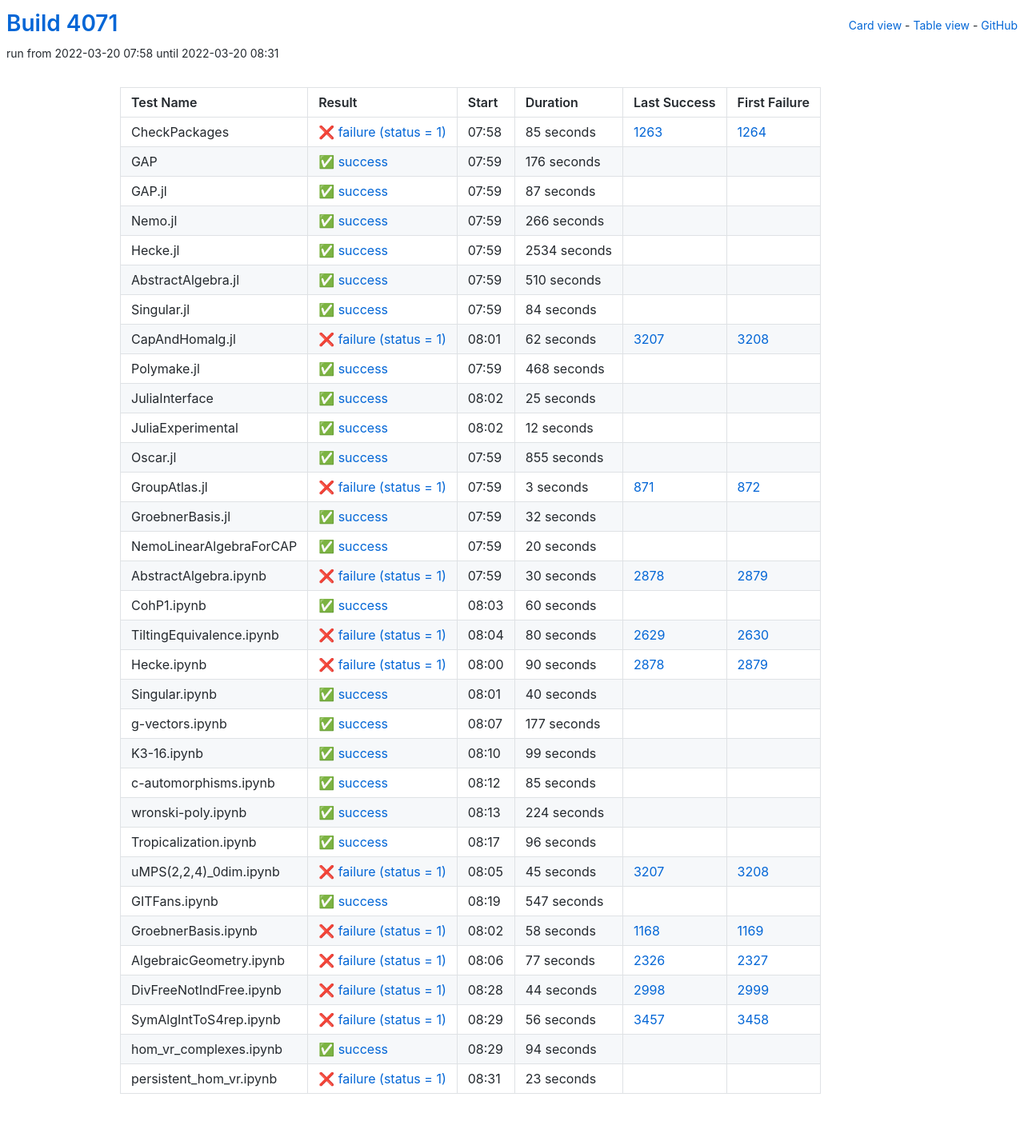
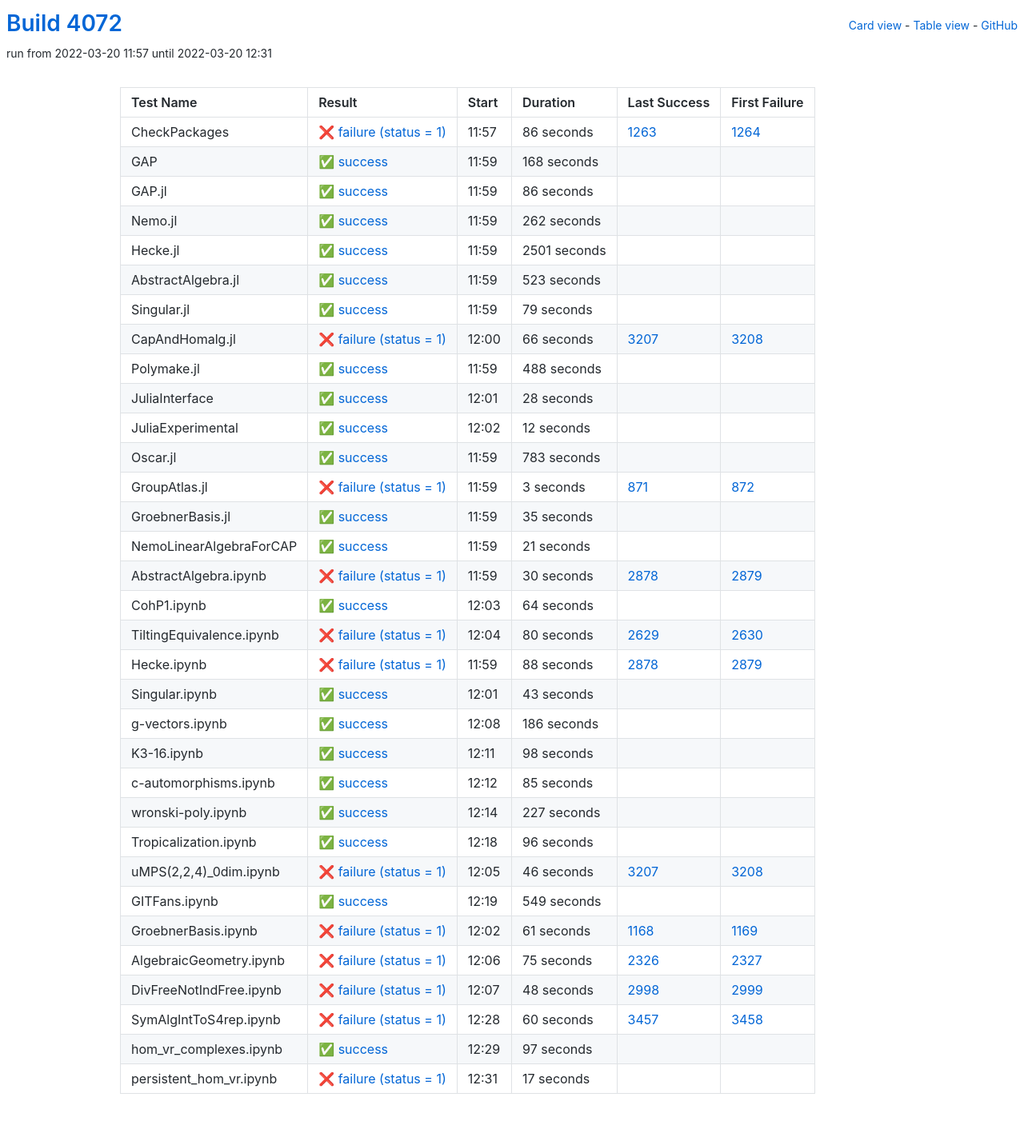
Before and after one commit to oscar-system/oscar-ci-status-stable, a Jekyll site: the page built from table.html, in a window 1280 px wide. Shown: the whole page at 80% size. Built offline with Jekyll 4.4.1, drawn with Linux system fonts in a browser that asks for light colours.

Commit message:
Build #4072

```diff
--- a/_data/ci.yml
+++ b/_data/ci.yml
@@ -1,6 +1,6 @@
 ---
-build: 4071
-build_url: https://oscarci.mathematik.uni-kl.de/job/oscar-stable/4071/
+build: 4072
+build_url: https://oscarci.mathematik.uni-kl.de/job/oscar-stable/4072/
 job: oscar-stable
 organization: oscar-system
 repo: oscar-ci-status-stable
@@ -8,128 +8,128 @@ repourl: https://github.com/oscar-system/oscar-ci-status-stable
 tests:
 - name: CheckPackages
   id: checkpackages
-  log: https://oscarci.mathematik.uni-kl.de/job/oscar-stable/4071/artifact/logs/build-4071/CheckPackages.log
-  start: 2022-03-20 07:58
+  log: https://oscarci.mathematik.uni-kl.de/job/oscar-stable/4072/artifact/logs/build-4072/CheckPackages.log
+  start: 2022-03-20 11:57
   success: false
   exitcode: 1
   status: failure
-  duration: 85
+  duration: 86
   last_success: 1263
   last_success_url: https://oscarci.mathematik.uni-kl.de/job/oscar-stable/1263/
   first_failure: 1264
   first_failure_url: https://oscarci.mathematik.uni-kl.de/job/oscar-stable/1264/
 - name: GAP
   id: gap
-  log: https://oscarci.mathematik.uni-kl.de/job/oscar-stable/4071/artifact/logs/build-4071/GAP.log
-  start: 2022-03-20 07:59
+  log: https://oscarci.mathematik.uni-kl.de/job/oscar-stable/4072/artifact/logs/build-4072/GAP.log
+  start: 2022-03-20 11:59
   success: true
   exitcode: 0
   status: success
-  duration: 176
+  duration: 168
   last_success: false
   last_success_url:
   first_failure: false
   first_failure_url:
 - name: GAP.jl
   id: gap-jl
-  log: https://oscarci.mathematik.uni-kl.de/job/oscar-stable/4071/artifact/logs/build-4071/GAP.jl.log
-  start: 2022-03-20 07:59
+  log: https://oscarci.mathematik.uni-kl.de/job/oscar-stable/4072/artifact/logs/build-4072/GAP.jl.log
+  start: 2022-03-20 11:59
   success: true
   exitcode: 0
   status: success
-  duration: 87
+  duration: 86
   last_success: false
   last_success_url:
   first_failure: false
   first_failure_url:
 - name: Nemo.jl
   id: nemo-jl
-  log: https://oscarci.mathematik.uni-kl.de/job/oscar-stable/4071/artifact/logs/build-4071/Nemo.jl.log
-  start: 2022-03-20 07:59
+  log: https://oscarci.mathematik.uni-kl.de/job/oscar-stable/4072/artifact/logs/build-4072/Nemo.jl.log
+  start: 2022-03-20 11:59
   success: true
   exitcode: 0
   status: success
-  duration: 266
+  duration: 262
   last_success: false
   last_success_url:
   first_failure: false
   first_failure_url:
 - name: Hecke.jl
   id: hecke-jl
-  log: https://oscarci.mathematik.uni-kl.de/job/oscar-stable/4071/artifact/logs/build-4071/Hecke.jl.log
-  start: 2022-03-20 07:59
+  log: https://oscarci.mathematik.uni-kl.de/job/oscar-stable/4072/artifact/logs/build-4072/Hecke.jl.log
+  start: 2022-03-20 11:59
   success: true
   exitcode: 0
   status: success
-  duration: 2534
+  duration: 2501
   last_success: false
   last_success_url:
   first_failure: false
   first_failure_url:
 - name: AbstractAlgebra.jl
   id: abstractalgebra-jl
-  log: https://oscarci.mathematik.uni-kl.de/job/oscar-stable/4071/artifact/logs/build-4071/AbstractAlgebra.jl.log
-  start: 2022-03-20 07:59
+  log: https://oscarci.mathematik.uni-kl.de/job/oscar-stable/4072/artifact/logs/build-4072/AbstractAlgebra.jl.log
+  start: 2022-03-20 11:59
   success: true
   exitcode: 0
   status: success
-  duration: 510
+  duration: 523
   last_success: false
   last_success_url:
   first_failure: false
   first_failure_url:
 - name: Singular.jl
   id: singular-jl
-  log: https://oscarci.mathematik.uni-kl.de/job/oscar-stable/4071/artifact/logs/build-4071/Singular.jl.log
-  start: 2022-03-20 07:59
+  log: https://oscarci.mathematik.uni-kl.de/job/oscar-stable/4072/artifact/logs/build-4072/Singular.jl.log
+  start: 2022-03-20 11:59
   success: true
   exitcode: 0
   status: success
-  duration: 84
+  duration: 79
   last_success: false
   last_success_url:
   first_failure: false
   first_failure_url:
 - name: CapAndHomalg.jl
   id: capandhomalg-jl
-  log: https://oscarci.mathematik.uni-kl.de/job/oscar-stable/4071/artifact/logs/build-4071/CapAndHomalg.jl.log
-  start: 2022-03-20 08:01
+  log: https://oscarci.mathematik.uni-kl.de/job/oscar-stable/4072/artifact/logs/build-4072/CapAndHomalg.jl.log
+  start: 2022-03-20 12:00
   success: false
   exitcode: 1
   status: failure
-  duration: 62
+  duration: 66
   last_success: 3207
   last_success_url: https://oscarci.mathematik.uni-kl.de/job/oscar-stable/3207/
   first_failure: 3208
   first_failure_url: https://oscarci.mathematik.uni-kl.de/job/oscar-stable/3208/
 - name: Polymake.jl
   id: polymake-jl
-  log: https://oscarci.mathematik.uni-kl.de/job/oscar-stable/4071/artifact/logs/build-4071/Polymake.jl.log
-  start: 2022-03-20 07:59
+  log: https://oscarci.mathematik.uni-kl.de/job/oscar-stable/4072/artifact/logs/build-4072/Polymake.jl.log
+  start: 2022-03-20 11:59
   success: true
   exitcode: 0
   status: success
-  duration: 468
+  duration: 488
   last_success: false
   last_success_url:
   first_failure: false
   first_failure_url:
 - name: JuliaInterface
   id: juliainterface
-  log: https://oscarci.mathematik.uni-kl.de/job/oscar-stable/4071/artifact/logs/build-4071/JuliaInterface.log
-  start: 2022-03-20 08:02
+  log: https://oscarci.mathematik.uni-kl.de/job/oscar-stable/4072/artifact/logs/build-4072/JuliaInterface.log
+  start: 2022-03-20 12:01
   success: true
   exitcode: 0
   status: success
-  duration: 25
+  duration: 28
   last_success: false
   last_success_url:
   first_failure: false
   first_failure_url:
 - name: JuliaExperimental
   id: juliaexperimental
-  log: https://oscarci.mathematik.uni-kl.de/job/oscar-stable/4071/artifact/logs/build-4071/JuliaExperimental.log
-  start: 2022-03-20 08:02
+  log: https://oscarci.mathematik.uni-kl.de/job/oscar-stable/4072/artifact/logs/build-4072/JuliaExperimental.log
+  start: 2022-03-20 12:02
   success: true
   exitcode: 0
   status: success
@@ -140,20 +140,20 @@ tests:
   first_failure_url:
 - name: Oscar.jl
   id: oscar-jl
-  log: https://oscarci.mathematik.uni-kl.de/job/oscar-stable/4071/artifact/logs/build-4071/Oscar.jl.log
-  start: 2022-03-20 07:59
+  log: https://oscarci.mathematik.uni-kl.de/job/oscar-stable/4072/artifact/logs/build-4072/Oscar.jl.log
+  start: 2022-03-20 11:59
   success: true
   exitcode: 0
   status: success
-  duration: 855
+  duration: 783
   last_success: false
   last_success_url:
   first_failure: false
   first_failure_url:
 - name: GroupAtlas.jl
   id: groupatlas-jl
-  log: https://oscarci.mathematik.uni-kl.de/job/oscar-stable/4071/artifact/logs/build-4071/GroupAtlas.jl.log
-  start: 2022-03-20 07:59
+  log: https://oscarci.mathematik.uni-kl.de/job/oscar-stable/4072/artifact/logs/build-4072/GroupAtlas.jl.log
+  start: 2022-03-20 11:59
   success: false
   exitcode: 1
   status: failure
@@ -164,32 +164,32 @@ tests:
   first_failure_url: https://oscarci.mathematik.uni-kl.de/job/oscar-stable/872/
 - name: GroebnerBasis.jl
   id: groebnerbasis-jl
-  log: https://oscarci.mathematik.uni-kl.de/job/oscar-stable/4071/artifact/logs/build-4071/GroebnerBasis.jl.log
-  start: 2022-03-20 07:59
+  log: https://oscarci.mathematik.uni-kl.de/job/oscar-stable/4072/artifact/logs/build-4072/GroebnerBasis.jl.log
+  start: 2022-03-20 11:59
   success: true
   exitcode: 0
   status: success
-  duration: 32
+  duration: 35
   last_success: false
   last_success_url:
   first_failure: false
   first_failure_url:
 - name: NemoLinearAlgebraForCAP
   id: nemolinearalgebraforcap
-  log: https://oscarci.mathematik.uni-kl.de/job/oscar-stable/4071/artifact/logs/build-4071/NemoLinearAlgebraForCAP.log
-  start: 2022-03-20 07:59
+  log: https://oscarci.mathematik.uni-kl.de/job/oscar-stable/4072/artifact/logs/build-4072/NemoLinearAlgebraForCAP.log
+  start: 2022-03-20 11:59
   success: true
   exitcode: 0
   status: success
-  duration: 20
+  duration: 21
   last_success: false
   last_success_url:
   first_failure: false
   first_failure_url:
 - name: AbstractAlgebra.ipynb
   id: abstractalgebra-ipynb
-  log: https://oscarci.mathematik.uni-kl.de/job/oscar-stable/4071/artifact/logs/build-4071/AbstractAlgebra.ipynb.log
-  start: 2022-03-20 07:59
+  log: https://oscarci.mathematik.uni-kl.de/job/oscar-stable/4072/artifact/logs/build-4072/AbstractAlgebra.ipynb.log
+  start: 2022-03-20 11:59
   success: false
   exitcode: 1
   status: failure
@@ -200,20 +200,20 @@ tests:
   first_failure_url: https://oscarci.mathematik.uni-kl.de/job/oscar-stable/2879/
 - name: CohP1.ipynb
   id: cohp1-ipynb
-  log: https://oscarci.mathematik.uni-kl.de/job/oscar-stable/4071/artifact/logs/build-4071/CohP1.ipynb.log
-  start: 2022-03-20 08:03
+  log: https://oscarci.mathematik.uni-kl.de/job/oscar-stable/4072/artifact/logs/build-4072/CohP1.ipynb.log
+  start: 2022-03-20 12:03
   success: true
   exitcode: 0
   status: success
-  duration: 60
+  duration: 64
   last_success: false
   last_success_url:
   first_failure: false
   first_failure_url:
 - name: TiltingEquivalence.ipynb
   id: tiltingequivalence-ipynb
-  log: https://oscarci.mathematik.uni-kl.de/job/oscar-stable/4071/artifact/logs/build-4071/TiltingEquivalence.ipynb.log
-  start: 2022-03-20 08:04
+  log: https://oscarci.mathematik.uni-kl.de/job/oscar-stable/4072/artifact/logs/build-4072/TiltingEquivalence.ipynb.log
+  start: 2022-03-20 12:04
   success: false
   exitcode: 1
   status: failure
@@ -224,56 +224,56 @@ tests:
   first_failure_url: https://oscarci.mathematik.uni-kl.de/job/oscar-stable/2630/
 - name: Hecke.ipynb
   id: hecke-ipynb
-  log: https://oscarci.mathematik.uni-kl.de/job/oscar-stable/4071/artifact/logs/build-4071/Hecke.ipynb.log
-  start: 2022-03-20 08:00
+  log: https://oscarci.mathematik.uni-kl.de/job/oscar-stable/4072/artifact/logs/build-4072/Hecke.ipynb.log
+  start: 2022-03-20 11:59
   success: false
   exitcode: 1
   status: failure
-  duration: 90
+  duration: 88
   last_success: 2878
   last_success_url: https://oscarci.mathematik.uni-kl.de/job/oscar-stable/2878/
   first_failure: 2879
   first_failure_url: https://oscarci.mathematik.uni-kl.de/job/oscar-stable/2879/
 - name: Singular.ipynb
   id: singular-ipynb
-  log: https://oscarci.mathematik.uni-kl.de/job/oscar-stable/4071/artifact/logs/build-4071/Singular.ipynb.log
-  start: 2022-03-20 08:01
+  log: https://oscarci.mathematik.uni-kl.de/job/oscar-stable/4072/artifact/logs/build-4072/Singular.ipynb.log
+  start: 2022-03-20 12:01
   success: true
   exitcode: 0
   status: success
-  duration: 40
+  duration: 43
   last_success: false
   last_success_url:
   first_failure: false
   first_failure_url:
 - name: g-vectors.ipynb
   id: g-vectors-ipynb
-  log: https://oscarci.mathematik.uni-kl.de/job/oscar-stable/4071/artifact/logs/build-4071/g-vectors.ipynb.log
-  start: 2022-03-20 08:07
+  log: https://oscarci.mathematik.uni-kl.de/job/oscar-stable/4072/artifact/logs/build-4072/g-vectors.ipynb.log
+  start: 2022-03-20 12:08
   success: true
   exitcode: 0
   status: success
-  duration: 177
+  duration: 186
   last_success: false
   last_success_url:
   first_failure: false
   first_failure_url:
 - name: K3-16.ipynb
   id: k3-16-ipynb
-  log: https://oscarci.mathematik.uni-kl.de/job/oscar-stable/4071/artifact/logs/build-4071/K3-16.ipynb.log
-  start: 2022-03-20 08:10
+  log: https://oscarci.mathematik.uni-kl.de/job/oscar-stable/4072/artifact/logs/build-4072/K3-16.ipynb.log
+  start: 2022-03-20 12:11
   success: true
   exitcode: 0
   status: success
-  duration: 99
+  duration: 98
   last_success: false
   last_success_url:
   first_failure: false
   first_failure_url:
 - name: c-automorphisms.ipynb
   id: c-automorphisms-ipynb
-  log: https://oscarci.mathematik.uni-kl.de/job/oscar-stable/4071/artifact/logs/build-4071/c-automorphisms.ipynb.log
-  start: 2022-03-20 08:12
+  log: https://oscarci.mathematik.uni-kl.de/job/oscar-stable/4072/artifact/logs/build-4072/c-automorphisms.ipynb.log
+  start: 2022-03-20 12:12
   success: true
   exitcode: 0
   status: success
@@ -284,20 +284,20 @@ tests:
   first_failure_url:
 - name: wronski-poly.ipynb
   id: wronski-poly-ipynb
-  log: https://oscarci.mathematik.uni-kl.de/job/oscar-stable/4071/artifact/logs/build-4071/wronski-poly.ipynb.log
-  start: 2022-03-20 08:13
+  log: https://oscarci.mathematik.uni-kl.de/job/oscar-stable/4072/artifact/logs/build-4072/wronski-poly.ipynb.log
+  start: 2022-03-20 12:14
   success: true
   exitcode: 0
   status: success
-  duration: 224
+  duration: 227
   last_success: false
   last_success_url:
   first_failure: false
   first_failure_url:
 - name: Tropicalization.ipynb
   id: tropicalization-ipynb
-  log: https://oscarci.mathematik.uni-kl.de/job/oscar-stable/4071/artifact/logs/build-4071/Tropicalization.ipynb.log
-  start: 2022-03-20 08:17
+  log: https://oscarci.mathematik.uni-kl.de/job/oscar-stable/4072/artifact/logs/build-4072/Tropicalization.ipynb.log
+  start: 2022-03-20 12:18
   success: true
   exitcode: 0
   status: success
@@ -308,96 +308,96 @@ tests:
   first_failure_url:
 - name: uMPS(2,2,4)_0dim.ipynb
   id: umps-2-2-4-0dim-ipynb
-  log: https://oscarci.mathematik.uni-kl.de/job/oscar-stable/4071/artifact/logs/build-4071/uMPS-2-2-4-_0dim.ipynb.log
-  start: 2022-03-20 08:05
+  log: https://oscarci.mathematik.uni-kl.de/job/oscar-stable/4072/artifact/logs/build-4072/uMPS-2-2-4-_0dim.ipynb.log
+  start: 2022-03-20 12:05
   success: false
   exitcode: 1
   status: failure
-  duration: 45
+  duration: 46
   last_success: 3207
   last_success_url: https://oscarci.mathematik.uni-kl.de/job/oscar-stable/3207/
   first_failure: 3208
   first_failure_url: https://oscarci.mathematik.uni-kl.de/job/oscar-stable/3208/
 - name: GITFans.ipynb
   id: gitfans-ipynb
-  log: https://oscarci.mathematik.uni-kl.de/job/oscar-stable/4071/artifact/logs/build-4071/GITFans.ipynb.log
-  start: 2022-03-20 08:19
+  log: https://oscarci.mathematik.uni-kl.de/job/oscar-stable/4072/artifact/logs/build-4072/GITFans.ipynb.log
+  start: 2022-03-20 12:19
   success: true
   exitcode: 0
   status: success
-  duration: 547
+  duration: 549
   last_success: false
   last_success_url:
   first_failure: false
   first_failure_url:
 - name: GroebnerBasis.ipynb
   id: groebnerbasis-ipynb
-  log: https://oscarci.mathematik.uni-kl.de/job/oscar-stable/4071/artifact/logs/build-4071/GroebnerBasis.ipynb.log
-  start: 2022-03-20 08:02
+  log: https://oscarci.mathematik.uni-kl.de/job/oscar-stable/4072/artifact/logs/build-4072/GroebnerBasis.ipynb.log
+  start: 2022-03-20 12:02
   success: false
   exitcode: 1
   status: failure
-  duration: 58
+  duration: 61
   last_success: 1168
   last_success_url: https://oscarci.mathematik.uni-kl.de/job/oscar-stable/1168/
   first_failure: 1169
   first_failure_url: https://oscarci.mathematik.uni-kl.de/job/oscar-stable/1169/
 - name: AlgebraicGeometry.ipynb
   id: algebraicgeometry-ipynb
-  log: https://oscarci.mathematik.uni-kl.de/job/oscar-stable/4071/artifact/logs/build-4071/AlgebraicGeometry.ipynb.log
-  start: 2022-03-20 08:06
+  log: https://oscarci.mathematik.uni-kl.de/job/oscar-stable/4072/artifact/logs/build-4072/AlgebraicGeometry.ipynb.log
+  start: 2022-03-20 12:06
   success: false
   exitcode: 1
   status: failure
-  duration: 77
+  duration: 75
   last_success: 2326
   last_success_url: https://oscarci.mathematik.uni-kl.de/job/oscar-stable/2326/
   first_failure: 2327
   first_failure_url: https://oscarci.mathematik.uni-kl.de/job/oscar-stable/2327/
 - name: DivFreeNotIndFree.ipynb
   id: divfreenotindfree-ipynb
-  log: https://oscarci.mathematik.uni-kl.de/job/oscar-stable/4071/artifact/logs/build-4071/DivFreeNotIndFree.ipynb.log
-  start: 2022-03-20 08:28
+  log: https://oscarci.mathematik.uni-kl.de/job/oscar-stable/4072/artifact/logs/build-4072/DivFreeNotIndFree.ipynb.log
+  start: 2022-03-20 12:07
   success: false
   exitcode: 1
   status: failure
-  duration: 44
+  duration: 48
   last_success: 2998
   last_success_url: https://oscarci.mathematik.uni-kl.de/job/oscar-stable/2998/
   first_failure: 2999
   first_failure_url: https://oscarci.mathematik.uni-kl.de/job/oscar-stable/2999/
 - name: SymAlgIntToS4rep.ipynb
   id: symalginttos4rep-ipynb
-  log: https://oscarci.mathematik.uni-kl.de/job/oscar-stable/4071/artifact/logs/build-4071/SymAlgIntToS4rep.ipynb.log
-  start: 2022-03-20 08:29
+  log: https://oscarci.mathematik.uni-kl.de/job/oscar-stable/4072/artifact/logs/build-4072/SymAlgIntToS4rep.ipynb.log
+  start: 2022-03-20 12:28
   success: false
   exitcode: 1
   status: failure
-  duration: 56
+  duration: 60
   last_success: 3457
   last_success_url: https://oscarci.mathematik.uni-kl.de/job/oscar-stable/3457/
   first_failure: 3458
   first_failure_url: https://oscarci.mathematik.uni-kl.de/job/oscar-stable/3458/
 - name: hom_vr_complexes.ipynb
   id: hom-vr-complexes-ipynb
-  log: https://oscarci.mathematik.uni-kl.de/job/oscar-stable/4071/artifact/logs/build-4071/hom_vr_complexes.ipynb.log
-  start: 2022-03-20 08:29
+  log: https://oscarci.mathematik.uni-kl.de/job/oscar-stable/4072/artifact/logs/build-4072/hom_vr_complexes.ipynb.log
+  start: 2022-03-20 12:29
   success: true
   exitcode: 0
   status: success
-  duration: 94
+  duration: 97
   last_success: false
   last_success_url:
   first_failure: false
   first_failure_url:
 - name: persistent_hom_vr.ipynb
   id: persistent-hom-vr-ipynb
-  log: https://oscarci.mathematik.uni-kl.de/job/oscar-stable/4071/artifact/logs/build-4071/persistent_hom_vr.ipynb.log
-  start: 2022-03-20 08:31
+  log: https://oscarci.mathematik.uni-kl.de/job/oscar-stable/4072/artifact/logs/build-4072/persistent_hom_vr.ipynb.log
+  start: 2022-03-20 12:31
   success: false
   exitcode: 1
   status: failure
-  duration: 23
+  duration: 17
   last_success: false
   last_success_url:
   first_failure: false
```
Also changed, not shown: README.md.
